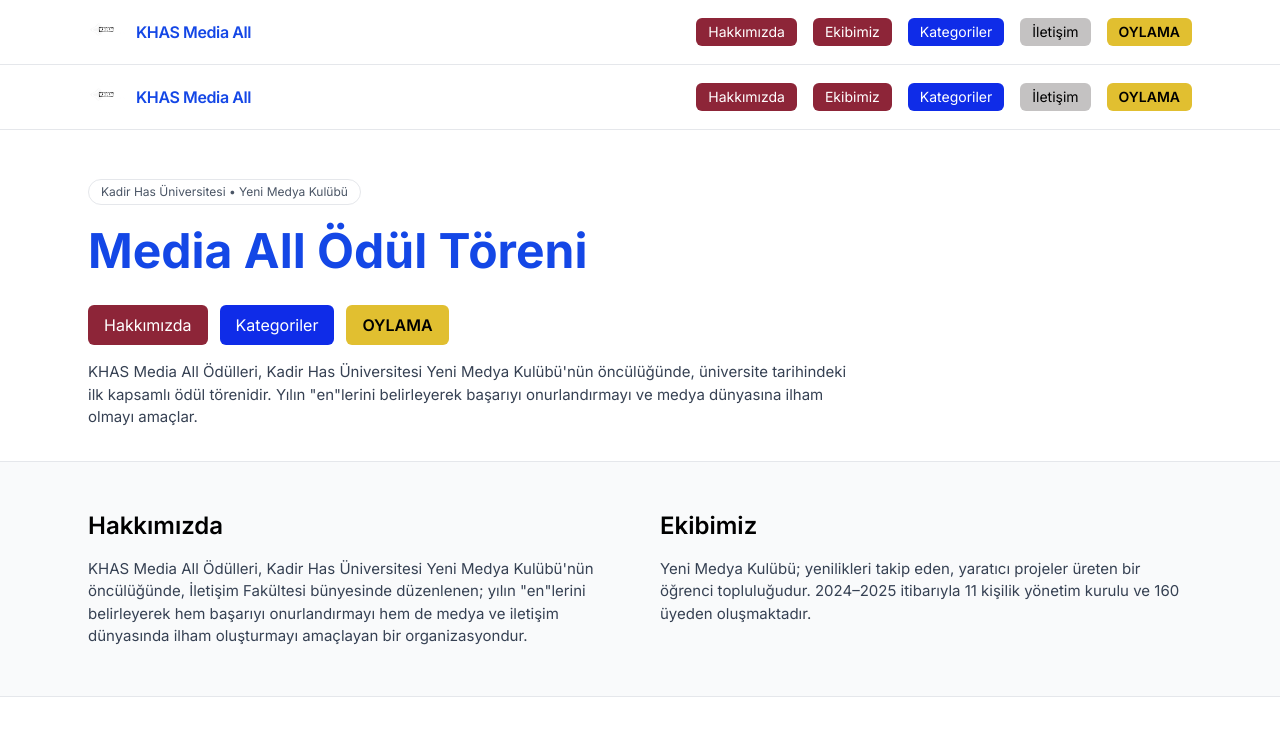
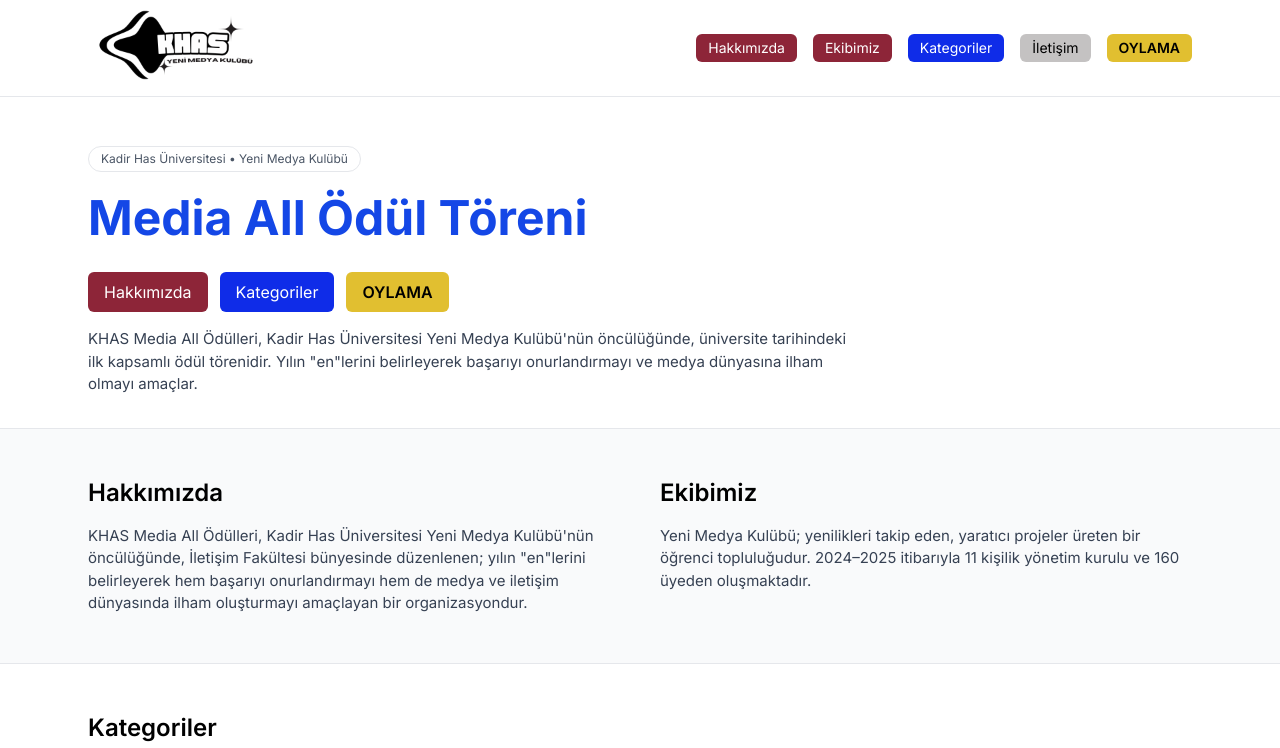
Before and after one commit to DogukanYK/kulup-sitesi, a Next.js app: page / in a window 1280 px wide. Shown: the top 748 px of the page. Built offline with nearby package versions, Linux system fonts and the light colour scheme.

Commit message:
fix: remove duplicate Navbar

```diff
--- a/src/app/page.tsx
+++ b/src/app/page.tsx
@@ -30,7 +30,6 @@
 
   return (
     <main className="min-h-screen bg-white text-black">
-      <Navbar />
 
       {/* HERO */}
       <section className="max-w-6xl mx-auto px-6 pt-12 pb-8">
--- a/src/components/Navbar.tsx
+++ b/src/components/Navbar.tsx
@@ -18,10 +18,9 @@
 
   return (
     <header className="sticky top-0 z-40 bg-white/95 backdrop-blur border-b border-gray-200">
-      <div className="max-w-6xl mx-auto h-16 px-6 flex items-center justify-between">
+      <div className="max-w-6xl mx-auto h-24 px-6 flex items-center justify-between">
        <Link href="/" className="flex items-center gap-2">
-         <Image src="/Kulup-logo-beyaz.png" alt="KHAS Media All" width={40} height={40} />
-          <span className="font-semibold tracking-tight text-blue-700">KHAS Media All</span>
+         <Image src="/Kulup-logo-siyah.png" alt="" width={180} height={180} />
         </Link>
 
         {/* Desktop */}
```
Also changed, not shown: public/kulup-logo-siyah.png (added).
